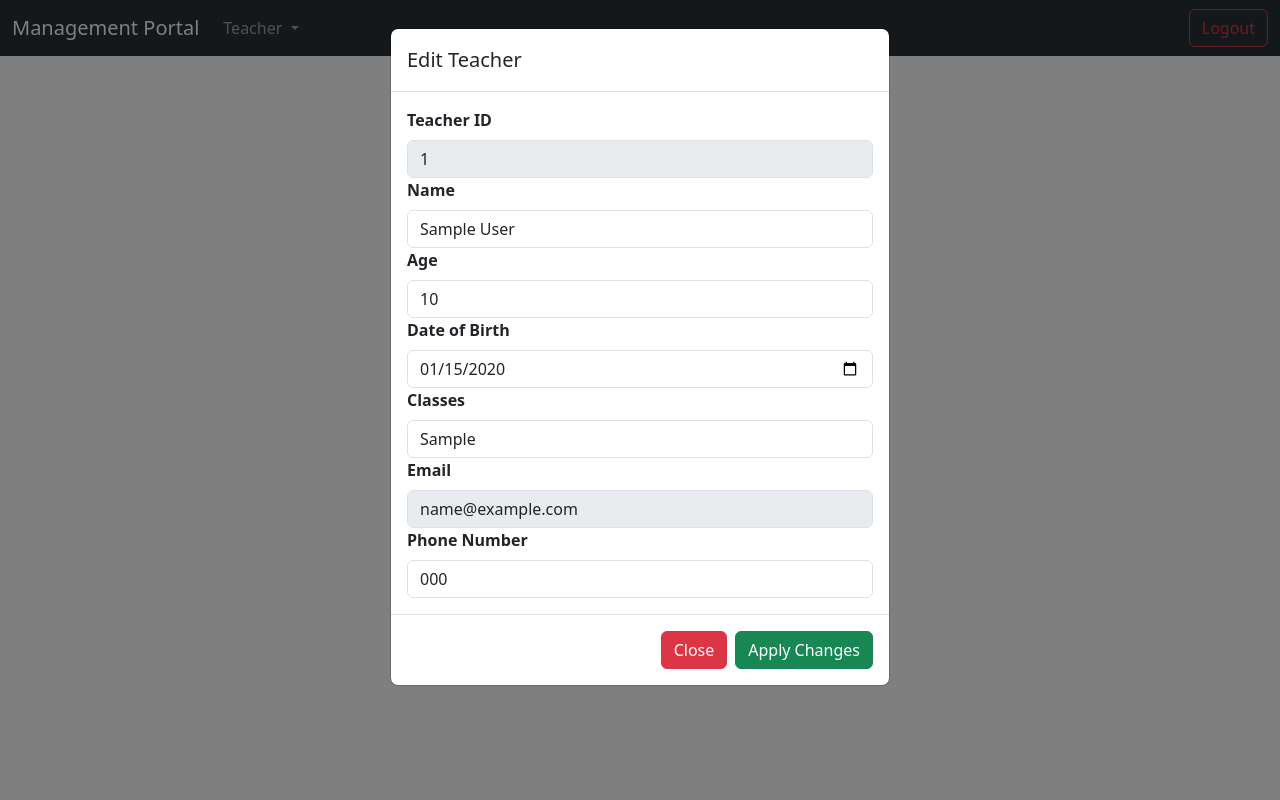
After one commit to ashwin3082002/management, a Django app: page /dashboard/teacher/edit/1 in a window 1280 px wide. The commit adds this page. Run offline with Django 4.2, Linux system fonts and the light colour scheme; tables that the repository leaves empty hold one stand-in row (values such as "Sample post").

Commit message:
Teacher Edit

```diff
--- a/management/urls.py
+++ b/management/urls.py
@@ -24,7 +24,9 @@ urlpatterns = [
     path("", views.index, name="index"),
 
     # Teacher Routes
-    path("dashboard/teacher", views.teacher_dashboard, name="teacher_dashboard"),
+    path("dashboard", views.dashboard, name="dashboard"),
     path("dashboard/teacher/add", views.teacher_add, name="teacher_add"),
     path("dashboard/teacher/view", views.teacher_view, name="teacher_view"),
+    path("dashboard/teacher/edit/<int:id>", views.teacher_edit, name="teacher_edit"),
+    path("dashboard/teacher/delete/<int:id>", views.teacher_delete, name="teacher_delete"),
 ]
--- a/management/views.py
+++ b/management/views.py
@@ -10,8 +10,8 @@ def index(request):
     return render(request, 'index.html')
 
 # Teacher Views
-def teacher_dashboard(request):
-    return render(request, 'teacher/dashboard.html')
+def dashboard(request):
+    return render(request, 'dashboard/dashboard.html')
 
 def teacher_add(request):
     if request.method == 'POST':
@@ -72,3 +72,59 @@ def teacher_view(request):
         messages.error(request,"No Teachers Added Yet!!")
         return redirect("teacher_view")
     return render(request, 'teacher/teachers_view.html', {"teachers":teachers})
+
+def teacher_edit(request, id):
+    if request.method == 'POST':
+        full_name = request.POST['full_name']
+        age = request.POST['age']
+        date_of_birth = request.POST['date_of_birth']
+        classes = request.POST['classes']
+        phone_number = request.POST['phone_number']
+        email = request.POST['email']
+
+        try:
+            teacher = Teacher.objects.get(id=id)
+            teacher.full_name = full_name
+            teacher.age = age
+            teacher.date_of_birth = date_of_birth
+            teacher.classes = classes
+            teacher.phone_number = phone_number
+            teacher.save()
+            flag = send_email(
+                "Teacher Updated Successfully! | Management Portal",
+                f"""
+Hello {full_name},
+
+Your details have been updated in the Management Portal, Below are the recorded details
+
+Teacher ID: {id}
+Full Name: {full_name}
+Age: {age}
+Date of Birth: {date_of_birth}
+Contact No: {phone_number}
+Email: {email}
+
+If you find anything discripensies, Please contact the Portal Admin.
+
+Regards,
+Management Portal Team
+""",
+                email)
+
+            if flag:
+                messages.success(request, "Teacher Updated Successfully!")
+                return redirect('teacher_view')
+            else:
+                messages.error(request, "Teacher Updated Successfully, but mail not sent!!")
+                return redirect('teacher_view')
+
+        except:
+            messages.error(request, "Something Wrong with Database!! Please Try Again Later")
+            return redirect('teacher_view')
+
+        return redirect('teacher_view')
+    teacher = Teacher.objects.get(id=id)
+    return render(request, 'teacher/teachers_edit.html',{'teacher':teacher})
+
+def teacher_delete(request, id):
+    print(id)
--- /dev/null
+++ b/templates/dashboard/layout.html
@@ -0,0 +1,37 @@
+{% extends "layout.html" %}
+
+{% block title %}{% block dashboard_title %}{% endblock dashboard_title %}{% endblock title %}
+
+{% block head %}{% block dashboard_head %}{% endblock dashboard_head %}{% endblock head %}
+
+{% block body %}
+
+<nav class="navbar bg-dark navbar-expand-lg bg-body-tertiary" data-bs-theme="dark">
+    <div class="container-fluid">
+      <a class="navbar-brand" href="#">Management Portal</a>
+      <button class="navbar-toggler" type="button" data-bs-toggle="collapse" data-bs-target="#navbarSupportedContent" aria-controls="navbarSupportedContent" aria-expanded="false" aria-label="Toggle navigation">
+        <span class="navbar-toggler-icon"></span>
+      </button>
+      <div class="collapse navbar-collapse" id="navbarSupportedContent">
+        <ul class="navbar-nav me-auto mb-2 mb-lg-0">
+
+          <li class="nav-item dropdown">
+            <a class="nav-link dropdown-toggle" href="#" role="button" data-bs-toggle="dropdown" aria-expanded="false">
+              Teacher
+            </a>
+            <ul class="dropdown-menu">
+              <li><a class="dropdown-item" href="{% url "teacher_add" %}">Add Teacher</a></li>
+              <li><a class="dropdown-item" href="{% url "teacher_view" %}">View Teacher</a></li>
+            </ul>
+          </li>
+        </ul>
+          <button class="btn btn-outline-danger" type="submit">Logout</button>
+      </div>
+    </div>
+  </nav>
+
+  {% block dashboard_body %}
+
+  {% endblock dashboard_body %}
+
+{% endblock body %}
--- a/templates/layout.html
+++ b/templates/layout.html
@@ -32,9 +32,7 @@
     <!-- End Django Messaging -->
 
     {% block body %}{% endblock body %}
+    <script src="https://cdn.jsdelivr.net/npm/bootstrap@5.3.2/dist/js/bootstrap.bundle.min.js" integrity="sha384-C6RzsynM9kWDrMNeT87bh95OGNyZPhcTNXj1NW7RuBCsyN/o0jlpcV8Qyq46cDfL" crossorigin="anonymous"></script>
 
-    <script src="https://cdn.jsdelivr.net/npm/@popperjs/core@2.11.8/dist/umd/popper.min.js" integrity="sha384-I7E8VVD/ismYTF4hNIPjVp/Zjvgyol6VFvRkX/vR+Vc4jQkC+hVqc2pM8ODewa9r" crossorigin="anonymous"></script>
-    <script src="https://cdn.jsdelivr.net/npm/bootstrap@5.3.2/dist/js/bootstrap.min.js" integrity="sha384-BBtl+eGJRgqQAUMxJ7pMwbEyER4l1g+O15P+16Ep7Q9Q+zqX6gSbd85u4mG4QzX+" crossorigin="anonymous"></script>
-    <script src="https://cdn.jsdelivr.net/npm/bootstrap@5.3.2/dist/js/bootstrap.bundle.min.js" integrity="sha384-C6RzsynM9kWDrMNeT87bh95OGNyZPhcTNXj1NW7RuBCsyN/o0jlpcV8Qyq46cDfL" crossorigin="anonymous"></script>
   </body>
 </html>
--- /dev/null
+++ b/templates/teacher/teachers_edit.html
@@ -0,0 +1,56 @@
+{% extends "dashboard/layout.html" %}
+
+{% block dashboard_head %}
+<script>
+    // JavaScript to trigger the modal on page load
+    document.addEventListener('DOMContentLoaded', function() {
+      var myModal = new bootstrap.Modal(document.getElementById('staticBackdrop'));
+      myModal.show();
+    });
+  </script>
+{% endblock dashboard_head %}
+
+
+
+
+{% block dashboard_body %}
+
+<div class="modal fade" id="staticBackdrop" data-bs-backdrop="static" data-bs-keyboard="false" tabindex="-1" aria-labelledby="staticBackdropLabel" aria-hidden="true">
+    <div class="modal-dialog">
+      <div class="modal-content">
+        <div class="modal-header">
+          <h1 class="modal-title fs-5" id="staticBackdropLabel">Edit Teacher</h1>
+        </div>
+        <div class="modal-body">
+          <form method="POST" action="{% url 'teacher_view' %}?id={{teacher.id}}">
+            {% csrf_token %}
+            <label for="id" class="form-label"><strong>Teacher ID</strong></label>
+            <input type="text" disabled class="form-control" id="id" value="{{teacher.id}}" >
+
+          <label for="name" class="form-label"><strong>Name</strong></label>
+            <input type="text" class="form-control" id="full_name" value="{{teacher.full_name}}" >
+
+            <label for="age" class="form-label"><strong>Age</strong></label>
+            <input type="text" class="form-control" id="age" value="{{teacher.age}}" >
+
+            <label for="date_of_birth" class="form-label"><strong>Date of Birth</strong></label>
+            <input type="date" class="form-control" id="date_of_birth" value="{{ teacher.date_of_birth|date:'Y-m-d' }}" >
+
+            <label for="Classes" class="form-label"><strong>Classes</strong></label>
+            <input type="text" class="form-control" id="classes" value="{{teacher.classes}}" >
+
+            <label for="email" class="form-label"><strong>Email</strong></label>
+            <input type="text" disabled class="form-control" id="email" value="{{teacher.email}}" >
+
+            <label for="phone_numeber" class="form-label"><strong>Phone Number</strong></label>
+            <input type="text" class="form-control" id="phone_numeber" value="{{teacher.phone_number}}" >
+        </div>
+        <div class="modal-footer">
+          <button type="button"  class="btn btn-danger"><a href="{% url "teacher_view" %}" style="text-decoration:none; color:white;">Close</a></button>
+          <button type="submit" class="btn btn-success">Apply Changes</button>
+        </div>
+      </form>
+      </div>
+    </div>
+  </div>
+{% endblock dashboard_body %}
```
Also changed, not shown: templates/dashboard/dashboard.html (added, +7 -0 lines), templates/teacher/dashboard.html (deleted, +0 -44 lines), templates/teacher/teachers_view.html (+11 -5 lines).
